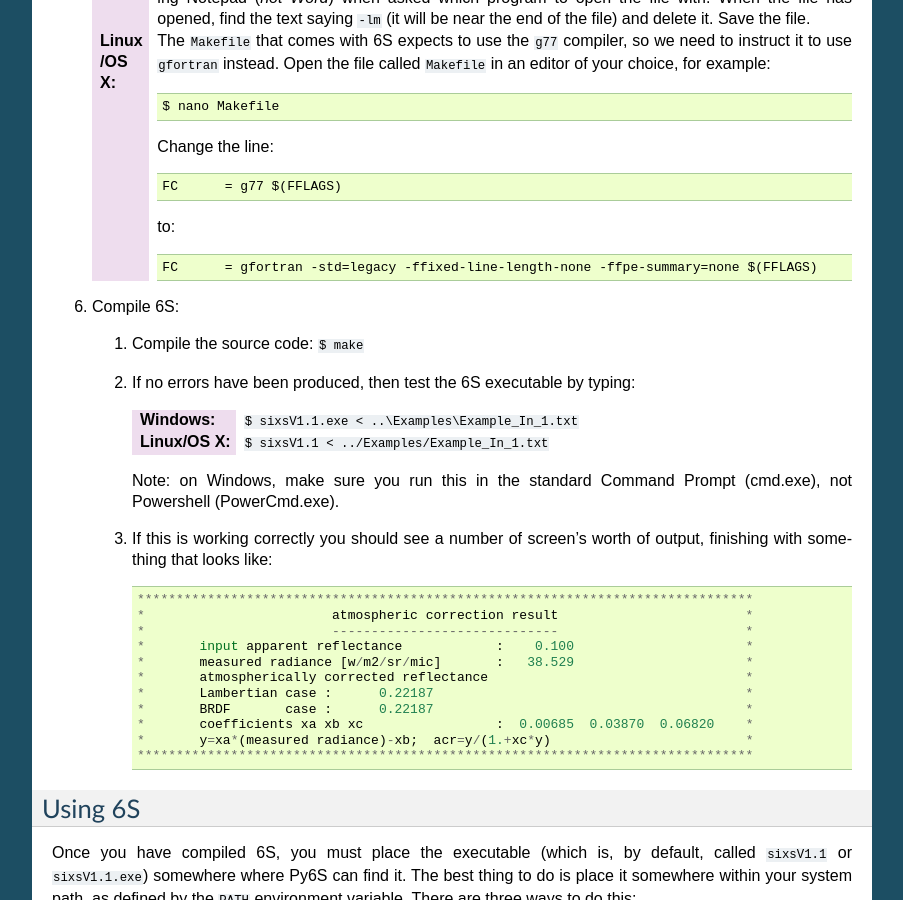
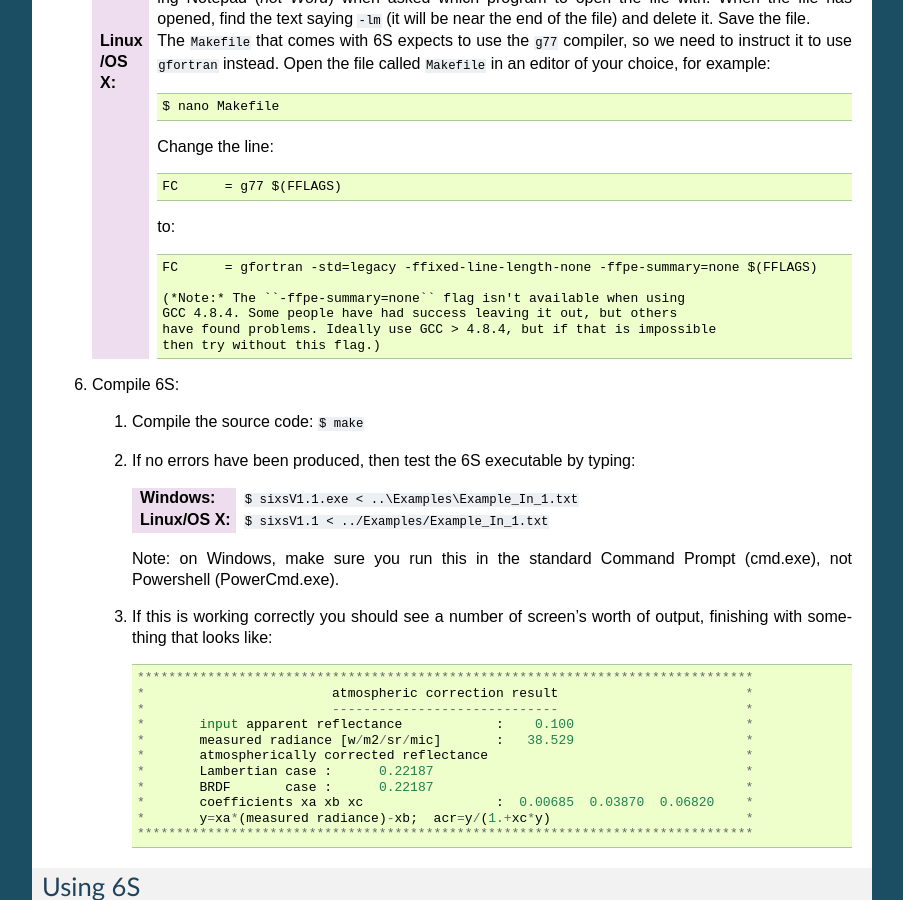
Before and after one commit to robintw/Py6S, a Sphinx documentation site: the page built from doc/source/installation.rst, in a window 1280 px wide and 900 px high, scrolled down 2087 px. Shown: the whole window, without its empty margins (198-1101 px from the left). Built offline with Sphinx 7.4.7, drawn with Linux system fonts in a browser that asks for light colours; some of the changed text lies outside the part shown.

Commit message:
Minor changes to PR #28 to remove pandas in requirements file and alter docs slightly.

```diff
--- a/doc/source/installation.rst
+++ b/doc/source/installation.rst
@@ -19,8 +19,8 @@
 * ``scipy``
 * ``matplotlib``
 * ``python-dateutil``
-* ``pysolar`` v0.6 (only required for setting the geometry from a location and time)
-* ``pandas`` (only required for importing AERONET data)
+* ``pysolar`` v0.6 (optional: only required for setting the geometry from a location and time)
+* ``pandas`` (optional: only required for importing AERONET data)
 * ``ipython`` (recommended)
 
 An easy way to sort all of this out is to use the `Enthought Python
@@ -144,6 +144,11 @@
                 to::
 
                   FC      = gfortran -std=legacy -ffixed-line-length-none -ffpe-summary=none $(FFLAGS)
+
+                  (*Note:* The ``-ffpe-summary=none`` flag isn't available when using
+                  GCC 4.8.4. Some people have had success leaving it out, but others
+                  have found problems. Ideally use GCC > 4.8.4, but if that is impossible
+                  then try without this flag.)
 
 #. Compile 6S:
 
```
Also changed, not shown: 1 other file.
